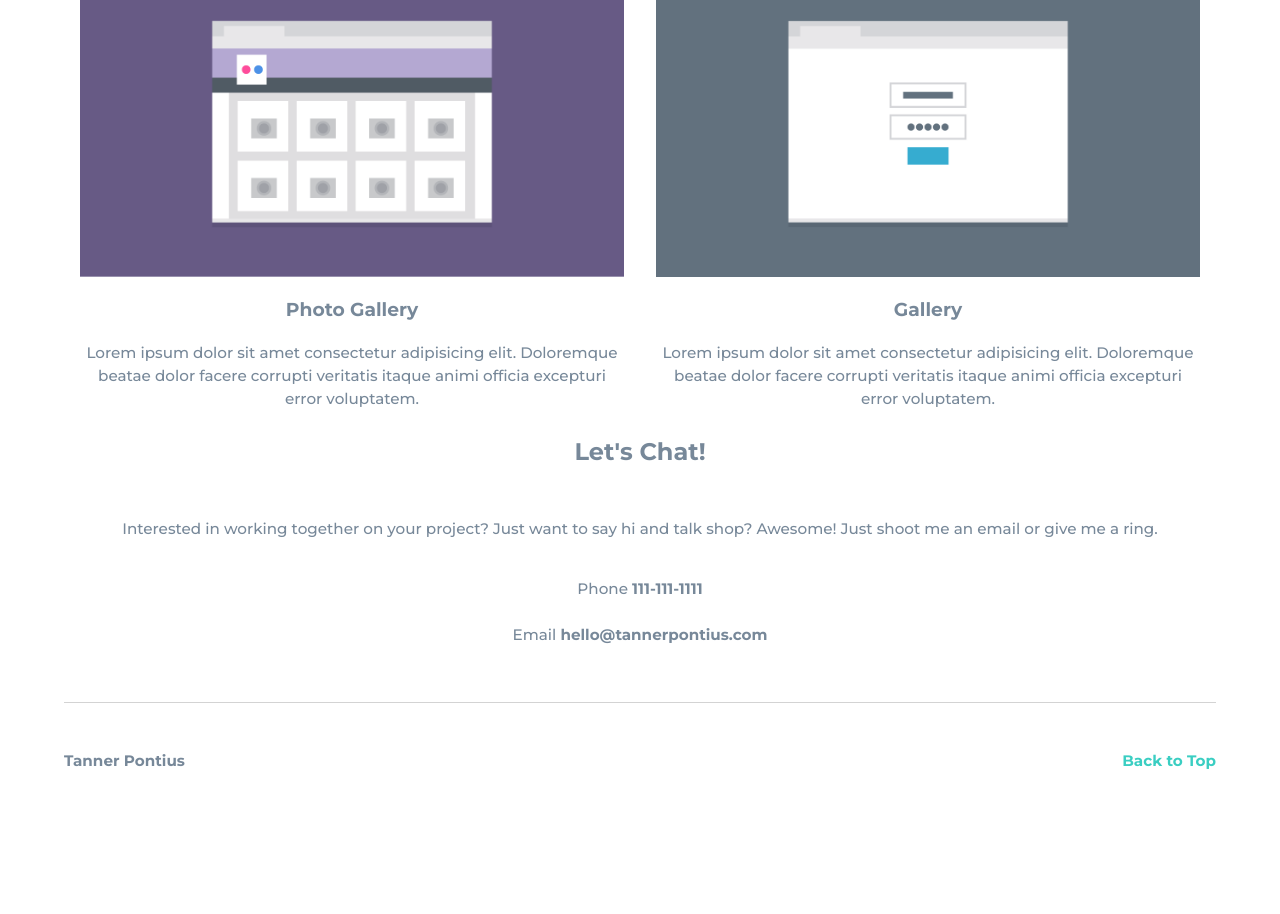
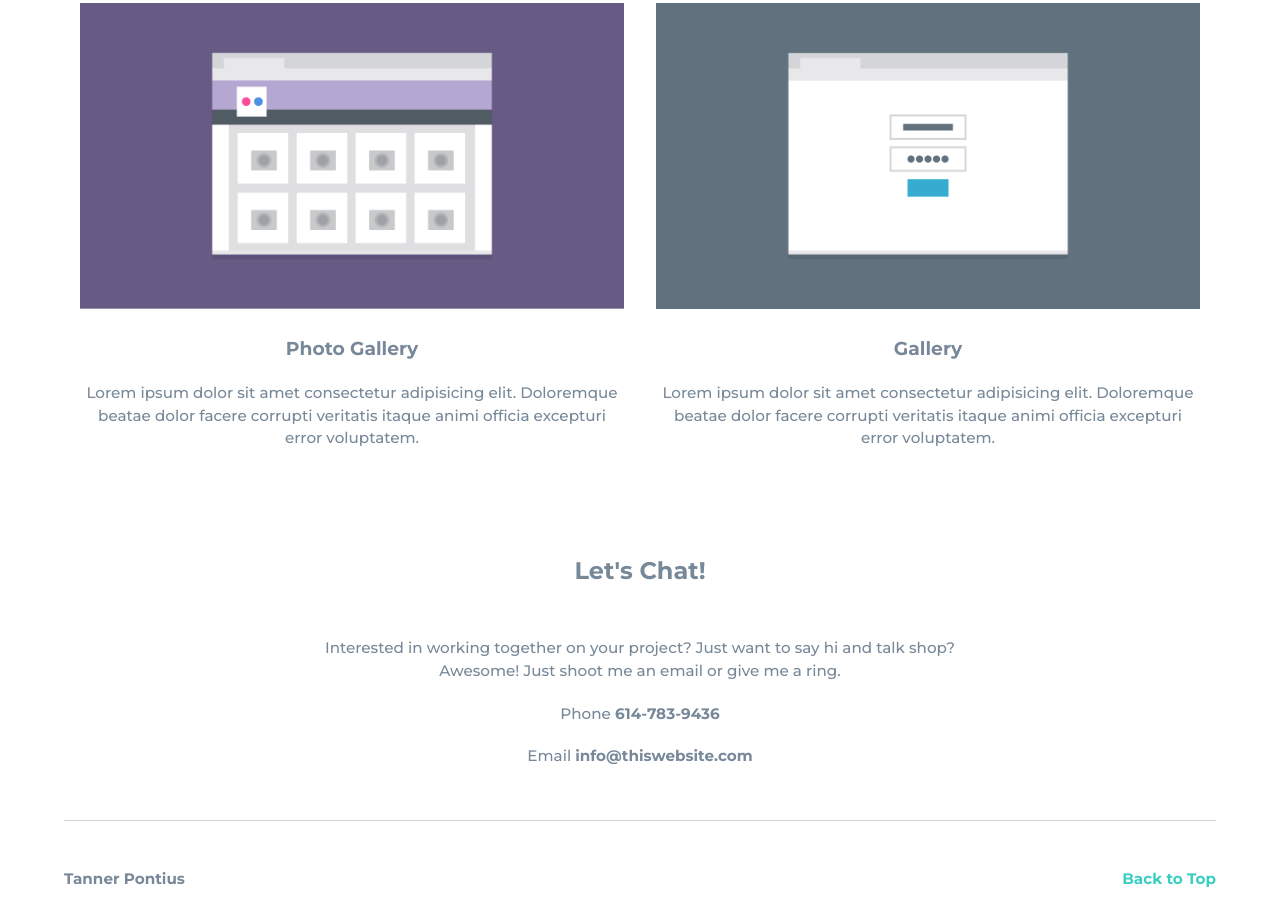
Before and after one commit to tannerpontius/techdegree-project-2, a plain HTML site: page index.html in a window 1280 px wide. Shown: the part 1468-2382 px from the top of the page. Before the commit the page ends 2263 px from the top, so only its background shows below. Drawn offline with Linux system fonts and the light colour scheme.

Commit message:
Styling / Layout

```diff
--- a/css/styles.css
+++ b/css/styles.css
@@ -11,7 +11,7 @@
 }
 
 body {
-    font-family: 'Montserrat', Lato, sans-serif;
+    font-family: 'Montserrat', sans-serif;
     line-height: 1.5;
     color: lightslategray;
     text-align: center;
@@ -87,6 +87,7 @@ header,
 
 .top-section {
     padding-top: 2em;
+    padding-bottom: 4em;
 }
 
 .bio-content {
@@ -106,20 +107,12 @@ footer p {
     font-weight: 700;
 }
 
-
-
 .accent-line {
     height: 1px;
     width: 90%;
     background: lightgray;
     margin: 2em auto;
 }
-
-
-
-
-
-
 
 
 
@@ -151,6 +144,7 @@ footer p {
        float: left;
    }
 
+
    .col {
        padding-left: 1em;
        padding-right: 1em;
@@ -165,13 +159,13 @@ footer p {
     }
 
 
-
    /* ----- Float Clearfix ---- */
    .clearfix::after {
        content: "";
        display: table;
        clear: both;
    }
+
 
 
 }
@@ -190,9 +184,18 @@ footer p {
         padding: 5em 0;
     }
 
-    .navigation,
-    .bio {
-        width: 90%;
-        margin: 0 auto;
+    .bio-content p{
+        max-width: 800px;
     }
+
+    .contact-section {
+        margin-top: 5em;
+    }
+
+    .contact p {
+        max-width: 650px;
+        margin: 20px auto;
+    }
+
+
 }
--- a/index.html
+++ b/index.html
@@ -1,3 +1,4 @@
+<!DOCTYPE html>
 <html lang="en">
     <head>
         <meta charset="UTF-8">
@@ -40,7 +41,7 @@
 
     <!-- ***** PORTFOLIO SECTION *****   -->
 
-    <section class="portfolio-section">
+        <section class="portfolio-section clearfix">
             <div class="container">
                 <h2>Portfolio</h2>
 
@@ -85,13 +86,11 @@
     <!-- ***** CONTACT SECTION  *****   -->
 
         <section class="contact-section clearfix">
-        <div class="container">
-            <div class="contact">
+            <div class="contact container">
                 <h2>Let's Chat!</h2>
-            <p class="contact-p">Interested in working together on your project? Just want to say hi and talk shop? Awesome! Just shoot me an email or give me a ring.</p>
-            <p>Phone <strong>111-111-1111</strong></p>
-            <p>Email <strong>hello@tannerpontius.com</strong></p>
-            </div>
+                <p>Interested in working together on your project? Just want to say hi and talk shop? Awesome! Just shoot me an email or give me a ring.</p>
+                <p>Phone <strong>614-783-9436</strong></p>
+                <p>Email <strong>info@thiswebsite.com</strong></p>
             </div>
         </section>
 
```
Lines whose indentation alone changed are shown as unchanged.
